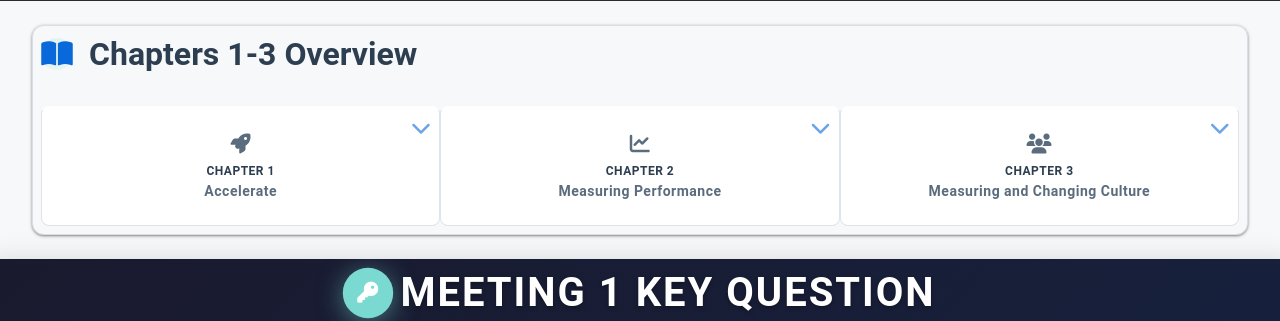
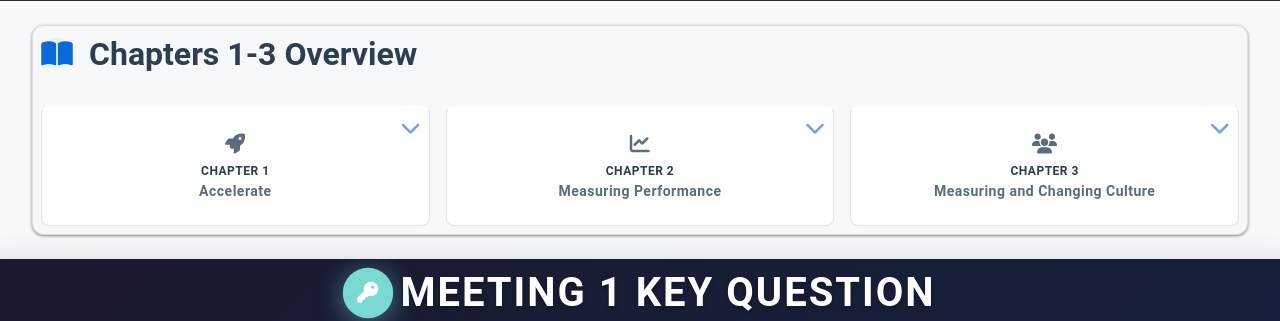
Before and after one commit to mhenke/accelerate-devex-book-club-notebooklm, a Jekyll site: the page built from docs/_meetings/meeting-1.md, in a window 1280 px wide. Shown: the part 223-544 px from the top of the page. Built offline with Jekyll 4.4.1, drawn with Linux system fonts in a browser that asks for light colours; some web fonts are replaced.

Commit message:
🐛 Fix Metrics in Context cards not displaying
Issue:
- chapters-grid had no gap defined, causing items to overlap/hide
- Grid was set to 3 columns but only had 2 items (Good/Bad Metrics)
- Cards were rendering in DOM but visually hidden

Fix:
- Add gap: var(--space-md) to chapters-grid
- Use :has() selector to detect 2-item grids
- Auto-adjust to 2 columns when only 2 items present
- Center 2-column grid with max-width: 800px

CSS Changes:
- chapters-grid: added gap for spacing
- Added conditional 2-column layout for metrics comparison
- Maintains 3-column default for chapter overview (3 items)
- Mobile: 1 column layout unchanged

🤖 Generated with [Claude Code](https://claude.com/claude-code)

Co-Authored-By: Claude <noreply@anthropic.com>

```diff
--- a/docs/_sass/components/_sections.scss
+++ b/docs/_sass/components/_sections.scss
@@ -299,11 +299,20 @@
   .chapters-grid {
     display: grid;
     grid-template-columns: repeat(3, 1fr);
+    gap: var(--space-md);
     margin-top: var(--space-xl);
 
     @include mobile-only {
       grid-template-columns: 1fr;
       gap: var(--space-sm);
+    }
+
+    // When only 2 items (like metrics comparison), center them
+    &:has(.chapter-item:nth-child(2):last-child) {
+      grid-template-columns: repeat(2, 1fr);
+      max-width: 800px;
+      margin-left: auto;
+      margin-right: auto;
     }
   }
 
```
